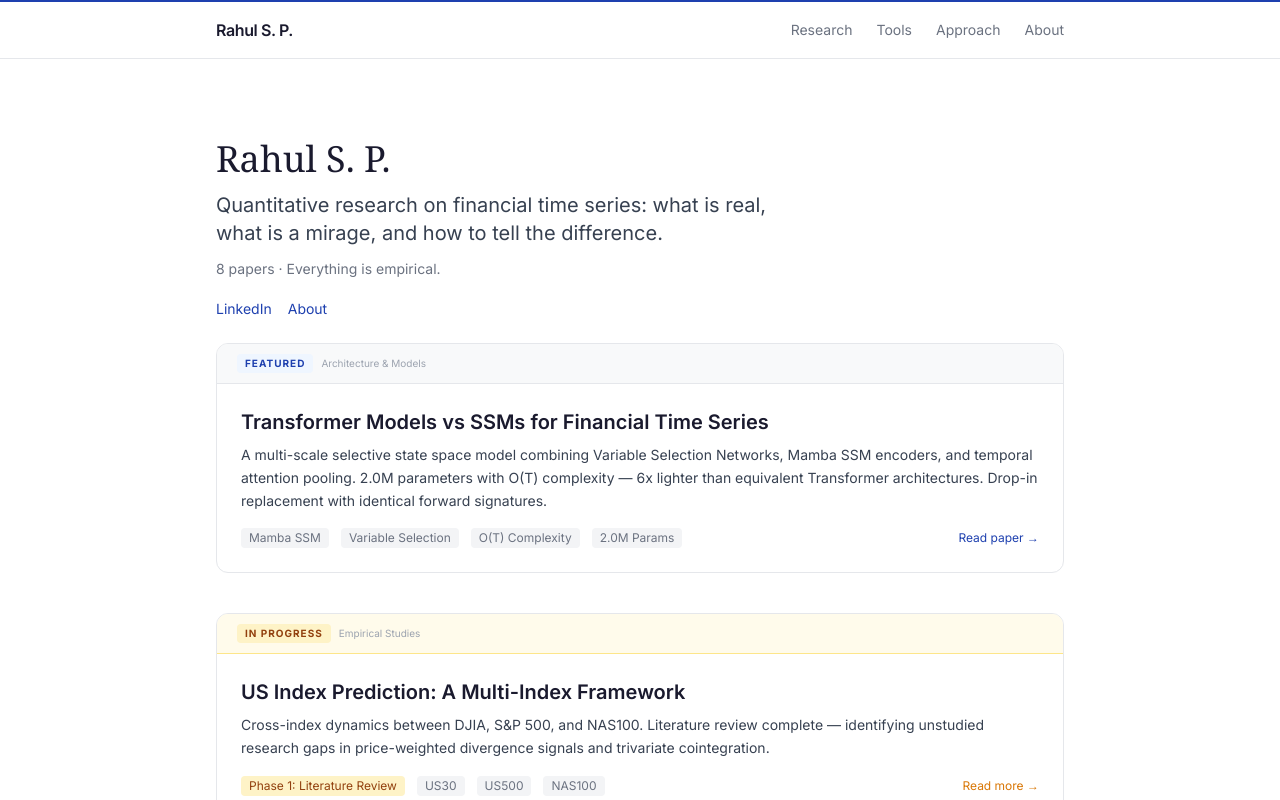
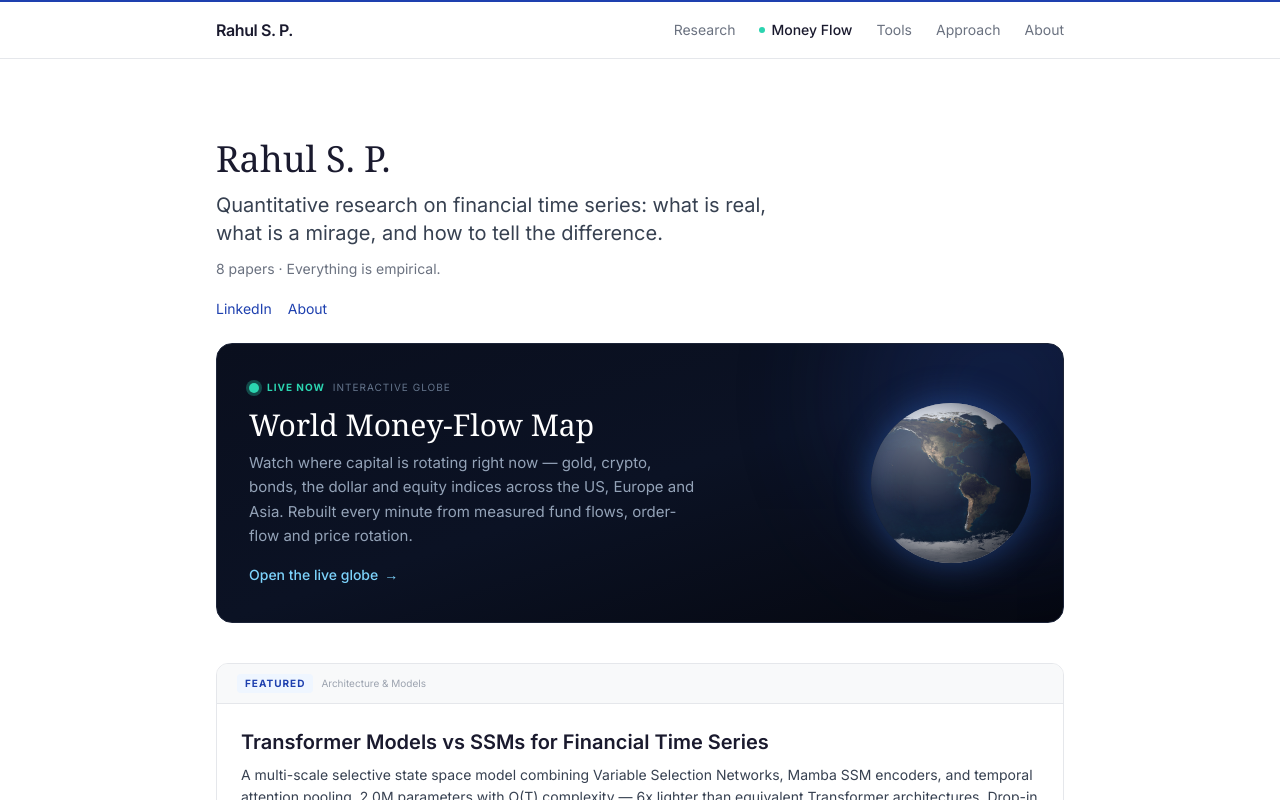
Before and after one commit to Rahul2304SP/rahulsp-research, a Next.js app: page / in a window 1280 px wide. Shown: the top 800 px of the page. Built offline with nearby package versions, Linux system fonts and the light colour scheme.

Commit message:
Add live World Money-Flow Map hero + nav link to home page
- Spinning CSS globe hero card at top of home page linking to /money-flow
- "Money Flow" nav link (live dot) on desktop + mobile

```diff
--- a/src/app/globals.css
+++ b/src/app/globals.css
@@ -4,6 +4,30 @@
 
 .no-scrollbar::-webkit-scrollbar { display: none; }
 .no-scrollbar { -ms-overflow-style: none; scrollbar-width: none; }
+
+/* ── Home hero: CSS spinning money-flow globe (equirectangular texture wrapped on a sphere) ── */
+@keyframes mf-spin { from { background-position-x: 0; } to { background-position-x: -200%; } }
+.mf-globe {
+  position: relative;
+  border-radius: 50%;
+  background-image: url('/textures/earth_atmos_2048.jpg');
+  background-size: auto 100%;
+  background-repeat: repeat-x;
+  animation: mf-spin 26s linear infinite;
+  box-shadow:
+    inset -16px -12px 38px 6px rgba(2, 6, 18, 0.78),   /* night terminator */
+    inset 14px 9px 26px rgba(140, 180, 255, 0.22),     /* sun-side highlight */
+    0 0 36px rgba(60, 120, 220, 0.45);                 /* atmosphere glow */
+}
+.mf-globe::after {                                      /* glass-sphere sheen */
+  content: '';
+  position: absolute;
+  inset: 0;
+  border-radius: 50%;
+  background: radial-gradient(circle at 32% 26%, rgba(255,255,255,0.32), rgba(255,255,255,0) 44%);
+  pointer-events: none;
+}
+@media (prefers-reduced-motion: reduce) { .mf-globe { animation: none; } }
 
 /* KaTeX styles loaded via CDN in layout */
 
--- a/src/app/page.tsx
+++ b/src/app/page.tsx
@@ -32,6 +32,43 @@ export default function HomePage() {
           <a href="https://www.linkedin.com/in/rahul-parmeshwar/" target="_blank" rel="noopener noreferrer" className="text-[#1e40af] hover:underline">LinkedIn</a>
           <a href="/about" className="text-[#1e40af] hover:underline">About</a>
         </div>
+      </section>
+
+      {/* ── Live highlight: World Money-Flow Map ── */}
+      <section className="pb-10">
+        <a href="/money-flow" className="block group" aria-label="Open the live World Money-Flow Map">
+          <div className="relative overflow-hidden rounded-2xl border border-[#1c2438] bg-gradient-to-br from-[#0a0f1e] via-[#0b1224] to-[#05070f] px-6 py-7 sm:px-8 sm:py-9 transition-colors group-hover:border-[#3b5bdb]">
+            {/* ambient glow */}
+            <div className="pointer-events-none absolute -right-20 -top-24 h-72 w-72 rounded-full bg-[#1e3a8a] opacity-30 blur-3xl" />
+            <div className="relative flex items-center gap-5 sm:gap-8">
+              <div className="min-w-0 flex-1">
+                <div className="flex items-center gap-2 mb-3">
+                  <span className="relative flex h-2.5 w-2.5">
+                    <span className="absolute inline-flex h-full w-full animate-ping rounded-full bg-[#2bd4b0] opacity-75" />
+                    <span className="relative inline-flex h-2.5 w-2.5 rounded-full bg-[#2bd4b0]" />
+                  </span>
+                  <span className="text-[10px] font-bold uppercase tracking-widest text-[#2bd4b0]">Live now</span>
+                  <span className="text-[10px] uppercase tracking-widest text-[#64748b]">Interactive globe</span>
+                </div>
+                <h2 className="font-serif text-2xl sm:text-3xl text-white mb-2 group-hover:text-[#7dd3fc] transition-colors">
+                  World Money-Flow Map
+                </h2>
+                <p className="text-sm sm:text-[15px] text-[#94a3b8] leading-relaxed max-w-md">
+                  Watch where capital is rotating right now — gold, crypto, bonds, the dollar and
+                  equity indices across the US, Europe and Asia. Rebuilt every minute from measured
+                  fund flows, order-flow and price rotation.
+                </p>
+                <span className="inline-flex items-center gap-1.5 mt-4 text-sm font-medium text-[#7dd3fc] transition-all group-hover:gap-2.5">
+                  Open the live globe <span aria-hidden>&rarr;</span>
+                </span>
+              </div>
+              {/* spinning globe */}
+              <div className="relative hidden shrink-0 sm:block">
+                <div className="mf-globe h-32 w-32 md:h-40 md:w-40" />
+              </div>
+            </div>
+          </div>
+        </a>
       </section>
 
       {/* ── Featured Study ── */}
--- a/src/components/nav-bar.tsx
+++ b/src/components/nav-bar.tsx
@@ -15,6 +15,13 @@ export function NavBar() {
             className="text-[#6b7280] hover:text-[#1e40af] transition-colors"
           >
             Research
+          </a>
+          <a
+            href="/money-flow"
+            className="inline-flex items-center gap-1.5 font-medium text-[#1a1a2e] hover:text-[#1e40af] transition-colors"
+          >
+            <span className="inline-block h-1.5 w-1.5 rounded-full bg-[#2bd4b0]" aria-hidden />
+            Money Flow
           </a>
           <a
             href="/tools"
@@ -44,6 +51,13 @@ export function NavBar() {
             Research
           </a>
           <a
+            href="/money-flow"
+            className="inline-flex items-center gap-1 font-medium text-[#1a1a2e] hover:text-[#1e40af] whitespace-nowrap"
+          >
+            <span className="inline-block h-1.5 w-1.5 rounded-full bg-[#2bd4b0]" aria-hidden />
+            Money Flow
+          </a>
+          <a
             href="/tools"
             className="text-[#6b7280] hover:text-[#1e40af] whitespace-nowrap"
           >
```
